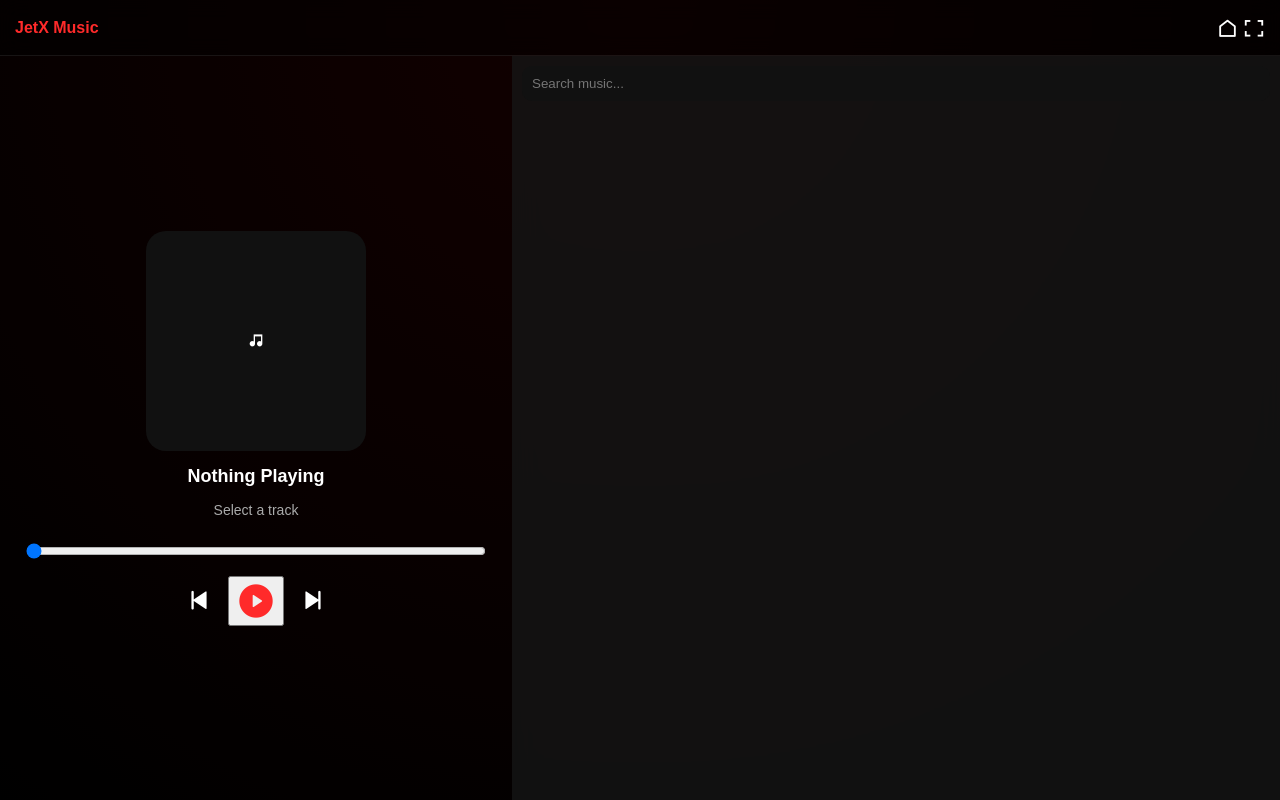
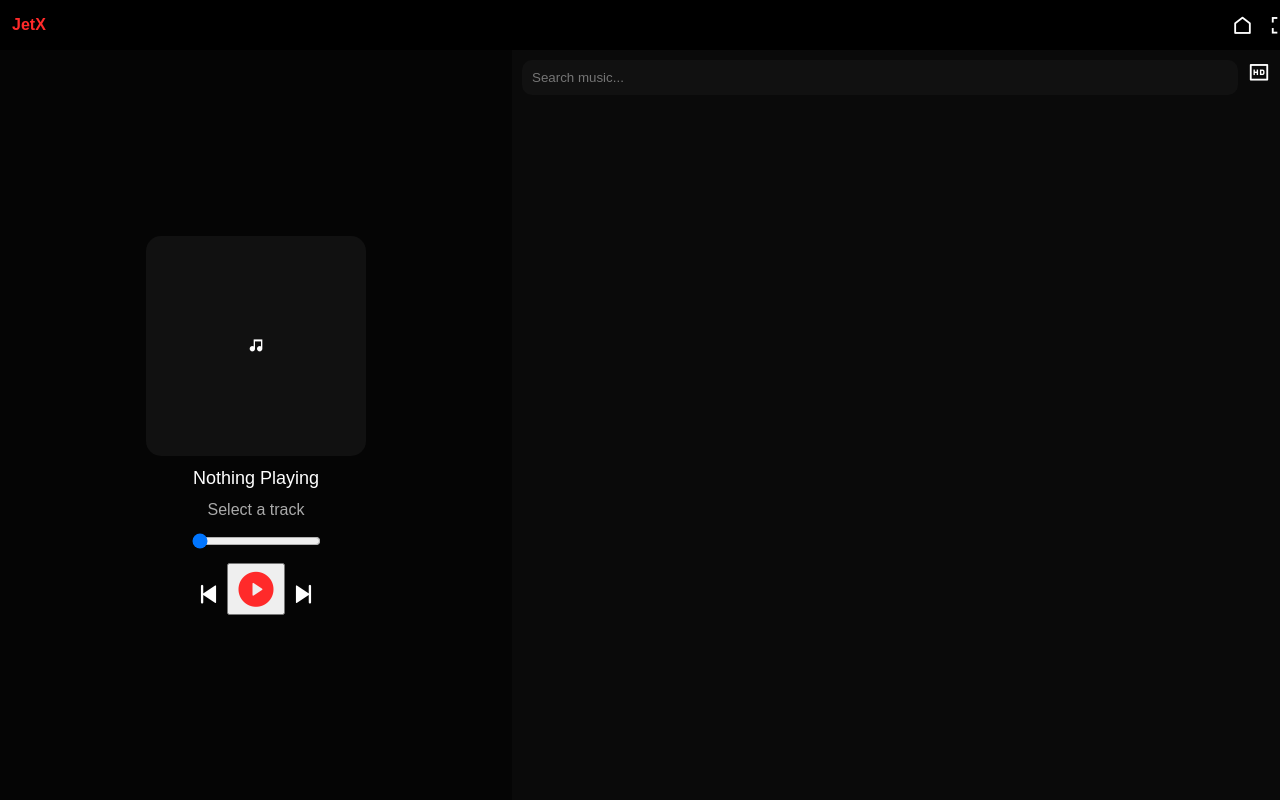
Before and after one commit to solargames-cosmosis/JetX, a website: page music.html in a window 1280 px wide. Drawn offline with nearby package versions, Linux system fonts and the light colour scheme; files that its build step writes are made by us from their sources.

Commit message:
Update music.html

```diff
--- a/music.html
+++ b/music.html
@@ -4,102 +4,81 @@
 <meta charset="UTF-8" />
 <meta name="viewport" content="width=device-width, initial-scale=1.0"/>
 
-<title>JetX: Educational Audios</title>
+<title>JetX Music</title>
 
 <link href="https://cdn.jsdelivr.net/npm/remixicon@3.5.0/fonts/remixicon.css" rel="stylesheet">
 
 <style>
 :root {
-    --bg: #0b0b0b;
-    --card: rgba(20,20,20,0.85);
   --accent: #ff2a2a;
-    --text: #fff;
-    --sub: #aaa;
 }
 
 body {
   margin: 0;
+  background: #000;
+  color: white;
   font-family: sans-serif;
-    background: radial-gradient(circle at top, #1a0000, #000);
-    color: var(--text);
-    display: flex;
-    flex-direction: column;
-    height: 100vh;
+  overflow: hidden;
 }
 
-  /* JetX Header */
+/* ===== JetX Header (NORMAL) ===== */
 .header {
-    height: 55px;
+  position: fixed;
+  top: 0;
+  width: 100%;
+  height: 50px;
+  background: rgba(0,0,0,0.7);
+  backdrop-filter: blur(10px);
   display: flex;
   align-items: center;
   justify-content: space-between;
-    padding: 0 15px;
-    background: rgba(0,0,0,0.6);
-    backdrop-filter: blur(10px);
-    border-bottom: 1px solid rgba(255,255,255,0.08);
+  padding: 0 12px;
+  z-index: 999;
 }
 
-  .header .logo {
+.logo {
+  color: var(--accent);
   font-weight: bold;
-    color: var(--accent);
 }
 
-  .header i {
+.header-icons i {
   font-size: 22px;
+  margin-left: 12px;
   cursor: pointer;
 }
 
-  /* Main wrapper */
+/* ===== Layout ===== */
 #wrapper {
-    flex: 1;
+  position: absolute;
+  top: 50px;
+  bottom: 0;
+  width: 100%;
   display: flex;
-    overflow: hidden;
 }
 
-  /* Left (now playing) */
+/* LEFT PLAYER */
 .left {
   width: 40%;
   display: flex;
   flex-direction: column;
   align-items: center;
   justify-content: center;
-    gap: 15px;
-    background: rgba(0,0,0,0.3);
+  gap: 12px;
+  background: #050505;
 }
 
 #coverArt {
   width: 220px;
   height: 220px;
-    border-radius: 20px;
+  border-radius: 15px;
   background: #111;
   display: flex;
   align-items: center;
   justify-content: center;
-    overflow: hidden;
 }
 
-  #coverArt img {
-    width: 100%;
-    height: 100%;
-    object-fit: cover;
-  }
-
-  #songTitle {
-    font-size: 18px;
-    font-weight: bold;
-  }
-
-  #songArtist {
-    font-size: 14px;
-    color: var(--sub);
-  }
-
-  /* Controls */
-  .controls {
-    display: flex;
-    gap: 15px;
-    align-items: center;
-  }
+#songTitle { font-size: 18px; }
+#songArtist { color: #aaa; }
 
 .controls i {
   font-size: 28px;
@@ -107,29 +86,39 @@
 }
 
 #playPauseButton i {
-    font-size: 40px;
+  font-size: 42px;
   color: var(--accent);
 }
 
-  /* Right side */
+/* RIGHT */
 #rightBox {
   flex: 1;
-    background: var(--card);
-    backdrop-filter: blur(15px);
   display: flex;
   flex-direction: column;
+  background: #0a0a0a;
+}
+
+.top-bar {
+  display: flex;
+  padding: 10px;
+  gap: 10px;
 }
 
 #searchInput {
-    margin: 10px;
+  flex: 1;
   padding: 10px;
   border-radius: 10px;
   border: none;
-    outline: none;
   background: #111;
   color: white;
 }
 
+#serviceButtonIcon {
+  font-size: 22px;
+  cursor: pointer;
+}
+
+/* RESULTS */
 #searchResults {
   flex: 1;
   overflow-y: auto;
@@ -139,7 +128,6 @@
   display: flex;
   gap: 10px;
   padding: 10px;
-    border-bottom: 1px solid rgba(255,255,255,0.05);
   cursor: pointer;
 }
 
@@ -152,26 +140,42 @@
   height: 50px;
   background: #222;
   border-radius: 8px;
-    overflow: hidden;
 }
 
 .result-text {
   flex: 1;
 }
 
-  .result-title {
-    font-size: 14px;
+/* Dropdown */
+#dropdownOverlay {
+  position: fixed;
+  inset: 0;
+  display: none;
 }
 
-  .result-artist {
-    font-size: 12px;
-    color: var(--sub);
+#dropdownOverlay.visible {
+  display: block;
 }
 
-  /* Progress */
-  #progressBar {
-    width: 90%;
-    margin-top: 10px;
+#serviceDropdown {
+  position: fixed;
+  background: #111;
+  border-radius: 10px;
+  padding: 10px;
+  display: none;
+}
+
+#serviceDropdown.visible {
+  display: block;
+}
+
+.dropdown-option {
+  padding: 8px;
+  cursor: pointer;
+}
+
+.dropdown-option:hover {
+  background: #222;
 }
 
 </style>
@@ -179,18 +183,18 @@
 
 <body>
 
-<!-- JetX Header -->
+<!-- ✅ REAL JetX Header -->
 <div class="header">
-  <div class="logo">JetX Music</div>
-  <div>
+  <div class="logo">JetX</div>
+  <div class="header-icons">
     <i class="ri-home-line"></i>
-    <i class="ri-fullscreen-line"></i>
+    <i class="ri-fullscreen-line" onclick="document.documentElement.requestFullscreen()"></i>
   </div>
 </div>
 
 <div id="wrapper">
 
-  <!-- LEFT -->
+  <!-- LEFT PLAYER -->
   <div class="left">
     <div id="coverArt">
       <i id="musicIcon" class="ri-music-2-fill"></i>
@@ -210,13 +214,28 @@
 
   <!-- RIGHT -->
   <div id="rightBox">
+
+    <div class="top-bar">
       <input id="searchInput" placeholder="Search music..." />
+      <i id="serviceButtonIcon" class="ri-hd-line"></i>
+    </div>
+
     <div id="searchResults"></div>
     <div id="loadingMore"></div>
+
   </div>
 
 </div>
 
-<script src="js/script.js"></script>
+<!-- REQUIRED FOR SEARCH -->
+<div id="dropdownOverlay"></div>
+
+<div id="serviceDropdown">
+  <div class="dropdown-option" data-service="tidal">Tidal</div>
+  <div class="dropdown-option" data-service="soundcloud">SoundCloud</div>
+</div>
+
+<script src="script.js"></script>
+
 </body>
 </html>
```
Lines whose indentation alone changed are shown as unchanged.
